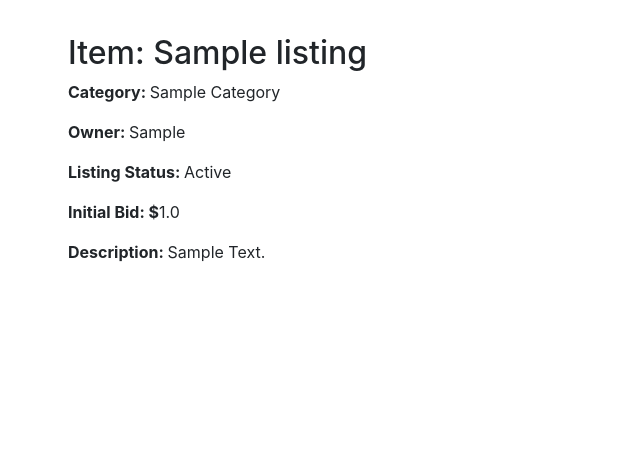
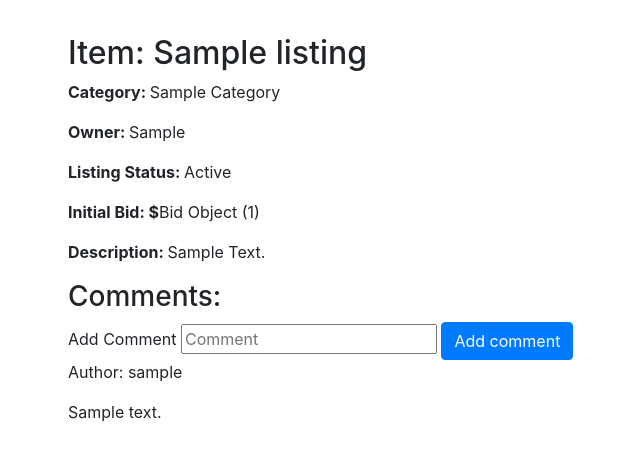
Before and after one commit to Cmmh1101/CS50-commerce, a Django app: page /listings/1 in a window 1280 px wide. Shown: the part 639-1089 px from the top of the page, without its empty margins (17-657 px from the left). Before the commit the page ends 901 px from the top, so only its background shows below. Run offline with Django 3.2, Linux system fonts and the light colour scheme; a user stored in the database is signed in; tables that the repository leaves empty hold one stand-in row (values such as "Sample post"); some libraries are stand-ins or nearby versions.

Commit message:
update bid

```diff
--- a/auctions/admin.py
+++ b/auctions/admin.py
@@ -1,7 +1,9 @@
 from django.contrib import admin
-from .models import User, Listing, Category
+from .models import User, Listing, Category, Comment, Bid
 
 # Register your models here.
 admin.site.register(User)
 admin.site.register(Listing)
 admin.site.register(Category)
+admin.site.register(Comment)
+admin.site.register(Bid)
--- a/auctions/models.py
+++ b/auctions/models.py
@@ -11,10 +11,15 @@
     def __str__(self):
         return self.categoryName
 
+class Bid(models.Model):
+    user = models.ForeignKey(User, on_delete=models.CASCADE, blank=True, related_name="userBid")
+    bid = models.FloatField(default=0)
+
+
 class Listing(models.Model):
     title = models.CharField(max_length=64)
     description = models.CharField(max_length=400)
-    initial_bid = models.FloatField()
+    initial_bid = models.ForeignKey(Bid, on_delete=models.CASCADE, blank=True, related_name="initialBid" )
     category = models.ForeignKey(Category, on_delete=models.CASCADE, blank=True, null=True, related_name="category")
     url = models.CharField(max_length=2000, null=True)
     isActive = models.BooleanField(default=True)
@@ -24,8 +29,12 @@
     def __str__(self):
         return self.title
 
-# class Bid(models.Model):
-#     pass
 
-# class Comment(models.Model):
-#     pass
+
+class Comment(models.Model):
+    author = models.ForeignKey(User, on_delete=models.CASCADE, blank=True, related_name="userComment")
+    listing = models.ForeignKey(Listing, on_delete=models.CASCADE, blank=True, related_name="listingComment")
+    listingComment = models.CharField(max_length=300)
+
+    def __str__(self):
+        return f"{self.author} comment in {self.listing}"
--- a/auctions/templates/auctions/index.html
+++ b/auctions/templates/auctions/index.html
@@ -25,7 +25,7 @@
             <div class="card-body">
               <h5 class="card-title text-capitalize">{{ listing.title }}</h5>
               <p class="card-text">{{ listing.description }}</p>
-              <p class="card-text"><strong>$ {{ listing.initial_bid }}</strong></p>
+              <p class="card-text"><strong>$ {{ listing.initial_bid.bid }}</strong></p>
               <a href="{% url 'listing' listing_id=listing.id %}" class="btn btn-primary">View Details</a>
             </div>
           </div>
--- a/auctions/templates/auctions/listing.html
+++ b/auctions/templates/auctions/listing.html
@@ -1,31 +1,44 @@
 {% extends "auctions/layout.html" %} {% block body %}
 <div class="row d-flex flex-column">
   {% if user.is_authenticated %}
-  <form class="d-flex align-items-center" action="" method="POST">
+  {% if message %}
+    {% if update %}
+        <div class="alert alert-success">
+            <strong>{{ message }}</strong>
+        </div>
+    {% else %}
+        <div class="alert alert-danger">
+            <strong>{{ message }}</strong>
+        </div>
+    {% endif %}
+  {% endif %}
+  <form class="d-flex align-items-center" action="{% url 'updateBid' listing_id=listing.id %}" method="POST">
     {% csrf_token %}
-    <label for="#new-bid" class="mb-0 mr-2"> Add your new bid: </label>
-    <input type="number" class="mr-2" id="new-bid" min="{{listing.initial_bid}}" />
+    <label for="#newBid" class="mb-0 mr-2"> Add your new bid: </label>
+    <input
+      type="number"
+      class="mr-2"
+      id="newBid"
+      value="{{listing.initial_bid.bid}}"
+      min="{{listing.initial_bid.bid}}"
+    />
     <button class="btn btn-primary" type="submit">Send Bid</button>
   </form>
 
-
   {% if isInWatchlist %}
-        <form action="{% url 'removeWatchlist' listing_id=listing.id %}" method="POST">
+  <form
+    action="{% url 'removeWatchlist' listing_id=listing.id %}"
+    method="POST"
+  >
     {% csrf_token %}
-            <button class="btn btn-warning my-3" type="submit">
-                Remove
-            </button>
+    <button class="btn btn-warning my-3" type="submit">Remove</button>
   </form>
   {% else %}
   <form action="{% url 'addWatchlist' listing_id=listing.id %}" method="POST">
     {% csrf_token %}
-        <button class="btn btn-info my-3" type="submit">
-            Add
-        </button>
+    <button class="btn btn-info my-3" type="submit">Add</button>
   </form>
-    {% endif %}
-
-  {% if user == listing.owner %}
+  {% endif %} {% if user == listing.owner %}
   <button type="submit" class="btn btn-warning">Close auction</button>
   {% endif %} {% endif %}
 </div>
@@ -58,4 +71,24 @@
   </div>
 </div>
 
+<div>
+  <h3>Comments:</h3>
+  {% if user.is_authenticated %}
+  <form action="{% url 'addComment' listing.id %}" method="POST">
+    {% csrf_token %}
+    <label for="#new-comment">Add Comment</label>
+    <input
+      type="textarea"
+      placeholder="Comment"
+      name="comment"
+      id="new-comment"
+    />
+    <button type="submit" class="btn btn-primary">Add comment</button>
+  </form>
+  {% endif%} {% for comment in comments %}
+  <p>Author: {{ comment.author }}</p>
+  <p>{{ comment.listingComment }}</p>
+  {% endfor %}
+</div>
+
 {% endblock %}
--- a/auctions/urls.py
+++ b/auctions/urls.py
@@ -12,5 +12,7 @@
     path("listings/<int:listing_id>", views.listing, name="listing"),
     path("removeWatchlist/<int:listing_id>", views.removeWatchlist, name="removeWatchlist"),
     path("addWatchlist/<int:listing_id>", views.addWatchlist, name="addWatchlist"),
-    path("watchlist", views.watchlist, name="watchlist")
+    path("watchlist", views.watchlist, name="watchlist"),
+    path("addComment/<int:listing_id>", views.addComment, name="addComment"),
+    path("updateBid/<int:listing_id>", views.updateBid, name="updateBid")
 ]
--- a/auctions/views.py
+++ b/auctions/views.py
@@ -4,7 +4,7 @@
 from django.shortcuts import render
 from django.urls import reverse
 
-from .models import User, Category, Listing
+from .models import User, Category, Listing, Comment, Bid
 
 
 def index(request):
@@ -79,16 +79,18 @@
             initial_bid = request.POST["initial-bid"]
             category = request.POST["category"]
             url = request.POST["url"]
-            user = request.user
+            currentUser = request.user
+            bid = Bid(bid=float(initial_bid), user=currentUser)
+            bid.save()
             selectedCategory = Category.objects.get(categoryName=category)
 
             listing = Listing(
                 title = title,
                 description = description,
-                initial_bid =float(initial_bid),
+                initial_bid = bid,
                 category = selectedCategory,
                 url = url,
-                owner = user
+                owner = currentUser
             )
 
             listing.save()
@@ -110,10 +112,12 @@
     listing = Listing.objects.get(id=listing_id)
     user = request.user
     isInWatchlist = request.user in listing.watchlist.all()
+    comments = Comment.objects.filter(listing=listing)
     return render(request, "auctions/listing.html", {
         "listing": listing,
         "user": user,
-        "isInWatchlist": isInWatchlist
+        "isInWatchlist": isInWatchlist,
+        "comments": comments
     })
 
 def removeWatchlist(request, listing_id):
@@ -134,3 +138,36 @@
     return render(request, "auctions/watchlist.html", {
         "listings": listings
     })
+
+def addComment(request, listing_id):
+    currUser = request.user
+    listing = Listing.objects.get(pk=listing_id)
+    message = request.POST['comment']
+
+    newMessage = Comment(
+        author = currUser,
+        listing = listing,
+        listingComment = message
+    )
+    newMessage.save()
+
+def updateBid(request, listing_id):
+    new_bid = request.POST.get("newBid")
+    listing = Listing.objects.get(pk=listing_id)
+    currentUser = request.user
+    if int(new_bid) > listing.initial_bid.bid:
+        bid = Bid(bid=int(new_bid), user=currentUser)
+        bid.save()
+        listing.initial_bid = bid
+        listing.save()
+        return render(request, "auctions/listing.html", {
+            "listing": listing,
+            "message": "Your bid was suscessfully updated!",
+            "update": True
+        })
+    else:
+        return render(request, "auctions/listing.html", {
+            "listing": listing,
+            "message": "There has been an error. Please try again later!",
+            "update": False
+        })
```
Also changed, not shown: auctions/migrations/0006_comment.py (added), auctions/migrations/0007_bid_alter_listing_initial_bid.py (added). Lines whose indentation alone changed are shown as unchanged.
